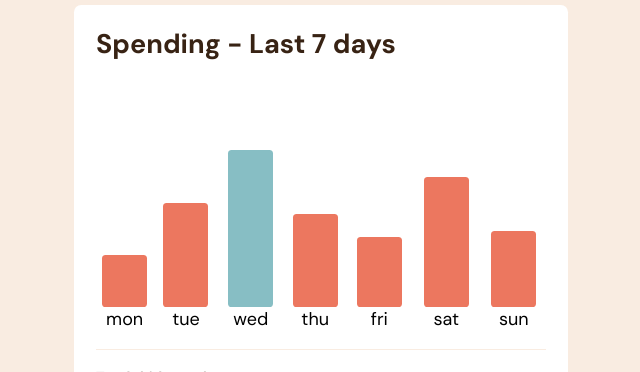
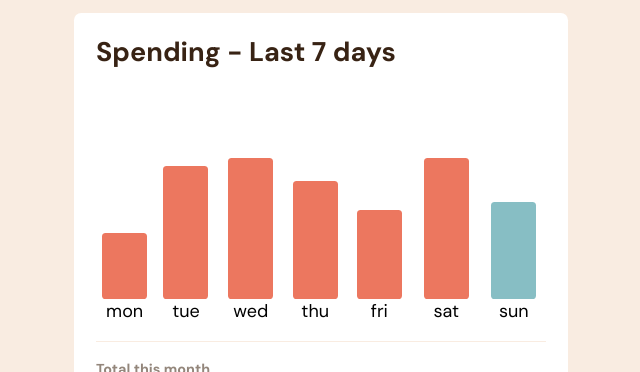
Before and after one commit to hnkcodes/frontend-mentor-expenses-chart-component, a plain HTML site: page index.html in a window 1280 px wide. Shown: the part 205-577 px from the top of the page, without its empty margins (319-959 px from the left). Drawn offline with Linux system fonts and the light colour scheme.

Commit message:
Improve bar height calculation logic

```diff
--- a/index.html
+++ b/index.html
@@ -39,7 +39,7 @@
       <div class="graph-component"></div>
       <div class="analysis-component">
         <div class="total">
-          <h3 class="total-heading">Total thid month</h3>
+          <h3 class="total-heading">Total this month</h3>
           <p class="total-number">$478.33</p>
         </div>
         <div class="comparison">
--- a/main.js
+++ b/main.js
@@ -1,7 +1,11 @@
 const graphComponent = document.querySelector(".graph-component");
 
 let dataState = [];
-let today = "wed";
+
+const daysOfWeek = ["sun", "mon", "tue", "wed", "thu", "fri", "sat", "sun"];
+const todayDate = new Date();
+const todayDayOfWeek = todayDate.getDay();
+const day = daysOfWeek[todayDayOfWeek];
 
 const fetchData = async function () {
   const response = await fetch("data.json");
@@ -21,18 +25,21 @@ const init = async function () {
 init();
 
 const createMarkup = function (data) {
+  const maxAmount = Math.max(...data.map((i) => i.amount));
+
   const markup = data
-    .map(
-      (item) => `
+    .map((item) => {
+      const ratio = item.amount / maxAmount;
+      return `
     <div class="${item.day} graph-item">
           <div class="amount-block inactive"> $${item.amount}</div>
           <div class="graph-bar ${
-            item.day === today ? "blue-graph" : ""
-          }" style="height:${item.amount * 3}px;"></div>
+            item.day === day ? "blue-graph" : ""
+          }" style="--ratio: ${ratio}"></div>
           <p>${item.day}</p>
         </div>
-    `
-    )
+    `;
+    })
     .join("");
   return markup;
 };
--- a/style.css
+++ b/style.css
@@ -76,22 +76,27 @@ body {
 .graph-component {
   display: flex;
   justify-content: space-between;
-  align-items: end;
 
   border-bottom: 0.1rem solid var(--red100);
   padding-bottom: 1rem;
+
+  height: 200px;
 }
 
 .graph-item {
   display: flex;
   flex-direction: column;
   align-items: center;
+  height: 100%;
 }
 
 .graph-bar {
   width: 2.5rem;
   background-color: var(--red500);
   border-radius: 0.2rem;
+  margin-top: auto;
+
+  height: calc(100% * var(--ratio));
 }
 
 .analysis-component {
```
